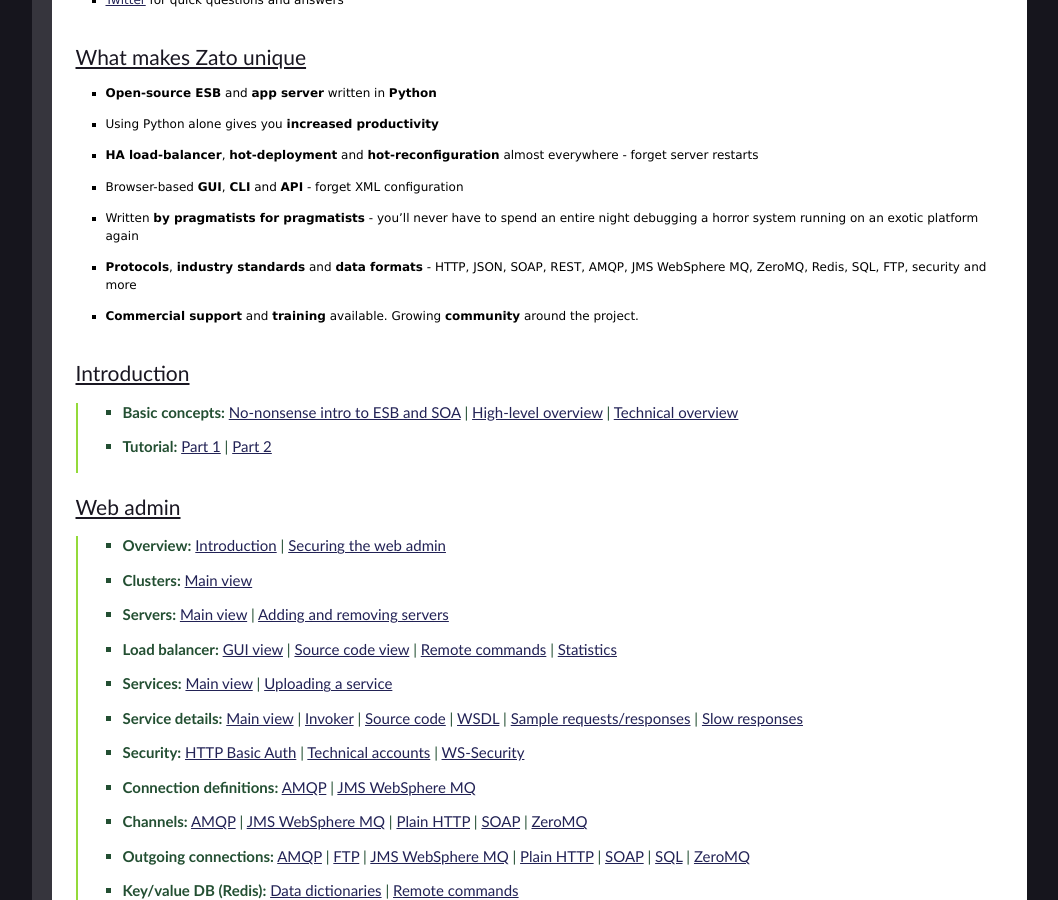
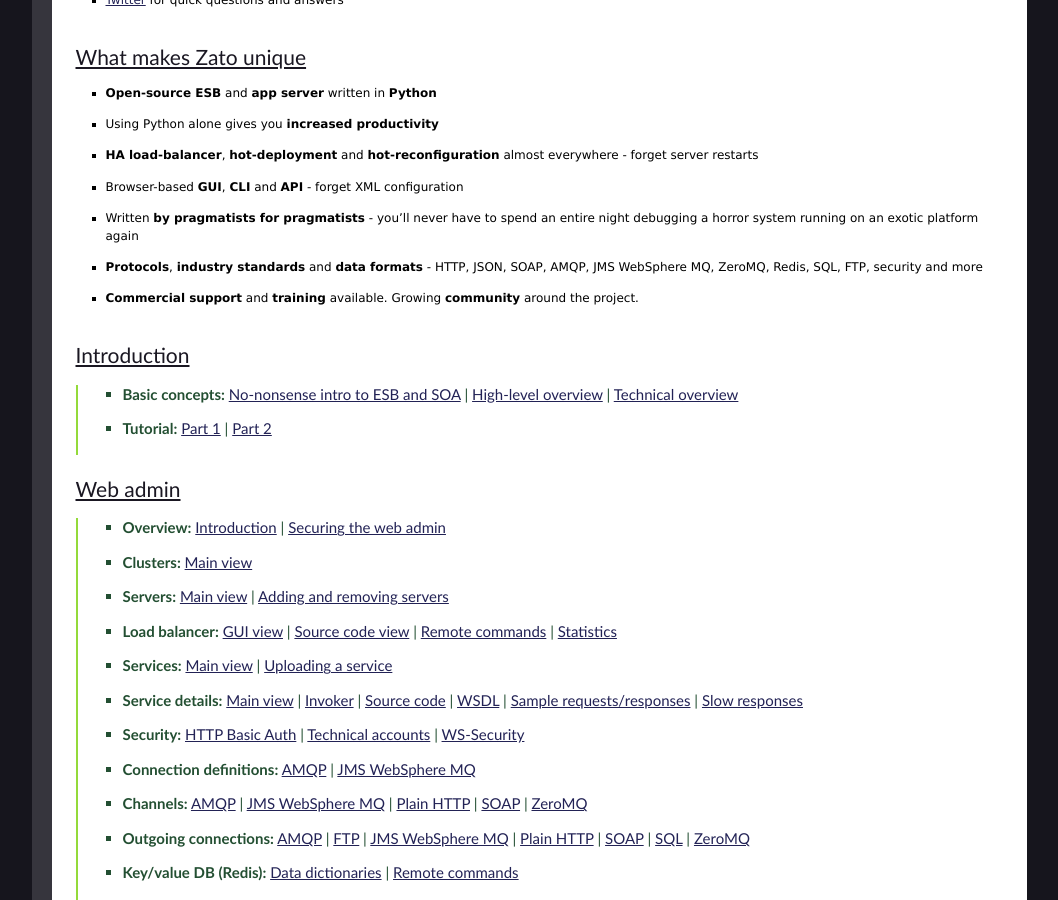
Before and after one commit to rfdiazpr/zato-docs, a Sphinx documentation site: the page built from sphinx/index.txt, in a window 1280 px wide and 900 px high, scrolled down 446 px. Shown: the whole window, without its empty margins (111-1169 px from the left). Built offline with Sphinx 7.4.7, drawn with Linux system fonts in a browser that asks for light colours.

Commit message:
Wait with it till at least zatosource/zato#45 is ready

```diff
--- a/sphinx/index.txt
+++ b/sphinx/index.txt
@@ -40,7 +40,7 @@
 * Written **by pragmatists for pragmatists** - you'll never have to spend an entire
   night debugging a horror system running on an exotic platform again
 
-* **Protocols**, **industry standards** and **data formats** - HTTP, JSON, SOAP, REST, AMQP,
+* **Protocols**, **industry standards** and **data formats** - HTTP, JSON, SOAP, AMQP,
   JMS WebSphere MQ, ZeroMQ, Redis, SQL, FTP, security and more
 
 * **Commercial support** and **training** available. Growing **community** around the project.
--- a/sphinx/intro/overview-high-level.txt
+++ b/sphinx/intro/overview-high-level.txt
@@ -77,7 +77,6 @@
 * WebSphere MQ
 * ZeroMQ
 * JMS
-* REST
 * SOAP
 * SQL
 
```
